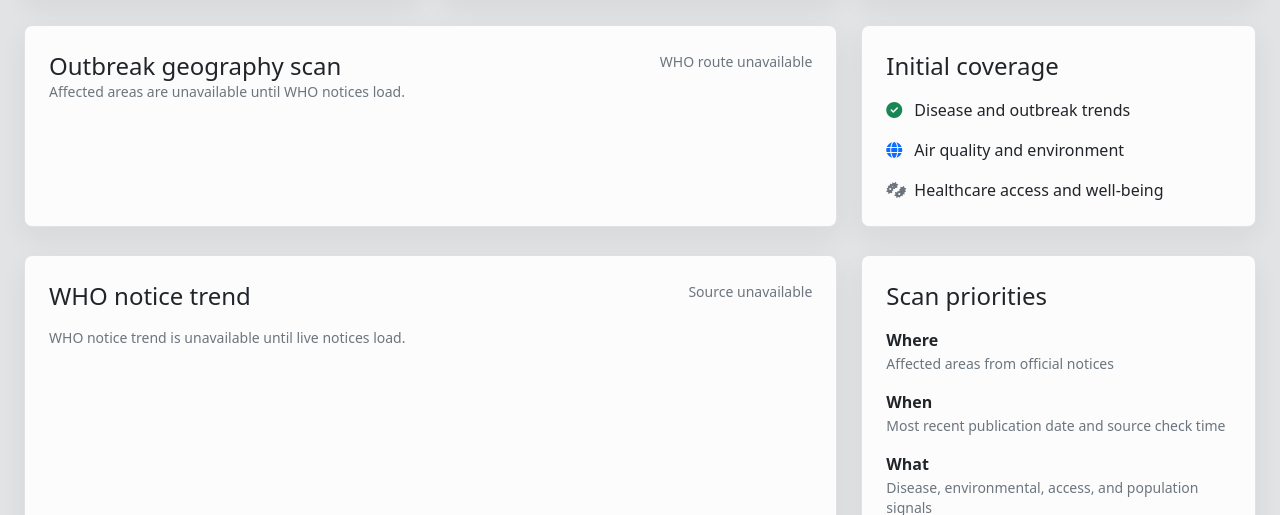
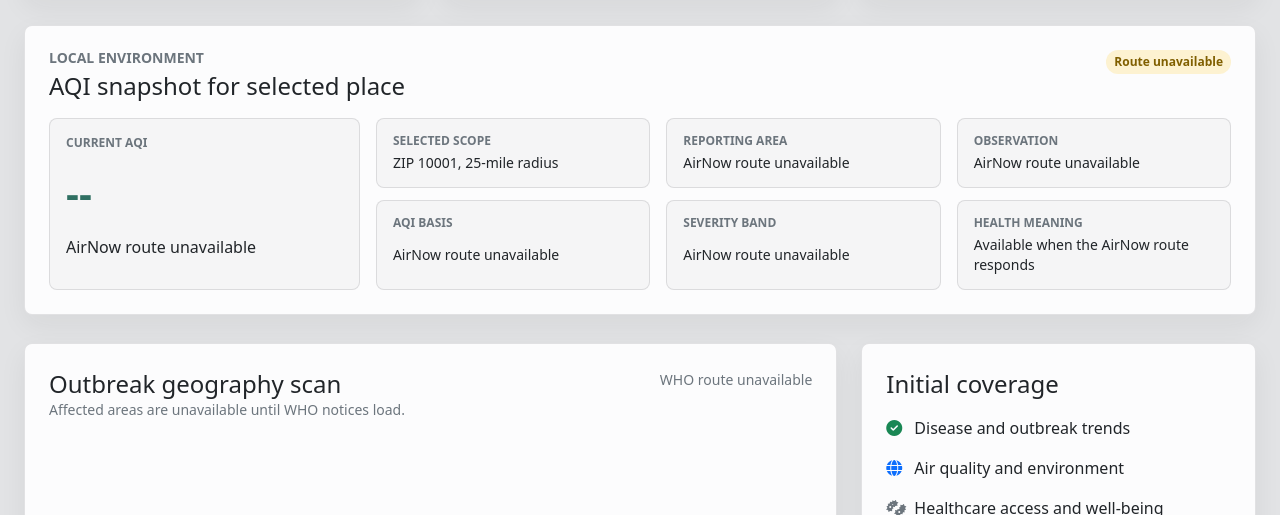
Before and after one commit to jaylamanca94/pulse, a website: page index.html in a window 1280 px wide. Shown: the part 746-1261 px from the top of the page. Drawn offline with nearby package versions, Linux system fonts and the light colour scheme; no server answers.

Commit message:
[codex] Add local AQI snapshot (#6)

```diff
--- a/app.js
+++ b/app.js
@@ -287,6 +287,7 @@ const formatAirNowAreaMatch = (reading, isLive) => {
 const syncAirNowLocationText = () => {
   setText("[data-airnow-source-scope]", getAirNowScope());
   setText("[data-airnow-location-note]", `Showing ${getAirNowScope()}.`);
+  setText("[data-airnow-snapshot-scope]", getAirNowScope());
 };
 
 const setSourceDetail = (sourceKey, detail) => {
@@ -298,6 +299,15 @@ const setSourceDetail = (sourceKey, detail) => {
   }
 
   setText(`[data-${sourceKey}-source-freshness]`, detail.freshness);
+};
+
+const setAirNowSnapshotStatus = (label, isLive) => {
+  const status = document.querySelector("[data-airnow-snapshot-status]");
+  if (!status) return;
+
+  status.textContent = label;
+  status.classList.toggle("is-live", Boolean(isLive));
+  status.classList.toggle("is-warning", !isLive);
 };
 
 const fetchJson = async (url) => {
@@ -605,26 +615,40 @@ const renderAirQuality = (reading, isLive, sourceMeta = {}) => {
   const severityBand = isLive
     ? getAqiSeverityBand(reading.category) || "Severity band unavailable for this AQI category"
     : sourceMeta.severityBand || "Available when live AQI is returned";
+  const observed = isLive
+    ? reading.observedAt || "Observation time unavailable"
+    : sourceMeta.observed || "Waiting for live observations";
+  const areaMatch = sourceMeta.areaMatch || formatAirNowAreaMatch(reading, isLive);
+  const aqiBasis = sourceMeta.aqiBasis || formatAirNowAqiBasis(reading, isLive);
+  const statusLabel = isLive ? "Live" : sourceMeta.statusLabel || "Key needed";
 
   setText("[data-airnow-aqi]", String(reading.aqi));
   setText("[data-airnow-note]", isLive ? `${pollutantLabel} near ${areaLabel}` : reading.category);
   setText("[data-airnow-signal-basis]", isLive ? `Live near ${areaLabel}` : sourceMeta.statusLabel || "Key needed");
-  setText("[data-airnow-source-observed]", isLive
-    ? reading.observedAt || "Observation time unavailable"
-    : sourceMeta.observed || "Waiting for live observations");
-  setText("[data-airnow-area-match]", sourceMeta.areaMatch || formatAirNowAreaMatch(reading, isLive));
-  setText("[data-airnow-aqi-basis]", sourceMeta.aqiBasis || formatAirNowAqiBasis(reading, isLive));
+  setText("[data-airnow-source-observed]", observed);
+  setText("[data-airnow-area-match]", areaMatch);
+  setText("[data-airnow-aqi-basis]", aqiBasis);
   setText("[data-airnow-severity-band]", severityBand);
   setText("[data-airnow-health-guidance]", healthGuidance);
+  setText("[data-airnow-snapshot-aqi]", String(reading.aqi));
+  setText("[data-airnow-snapshot-category]", isLive ? pollutantLabel : reading.category);
+  setText("[data-airnow-snapshot-area]", isLive ? areaLabel : areaMatch);
+  setText("[data-airnow-snapshot-observed]", observed);
+  setText("[data-airnow-snapshot-basis]", aqiBasis);
+  setText("[data-airnow-snapshot-band]", severityBand);
+  setText("[data-airnow-snapshot-health]", healthGuidance);
+  setAirNowSnapshotStatus(statusLabel, isLive);
   setAqiTone("[data-airnow-note]", isLive ? reading.category : "");
   setAqiTone("[data-airnow-severity-band]", isLive ? reading.category : "");
+  setAqiTone("[data-airnow-snapshot-category]", isLive ? reading.category : "");
+  setAqiTone("[data-airnow-snapshot-band]", isLive ? reading.category : "");
   setSourceDetail("airnow", {
     freshness: isLive
       ? joinDetails(formatCheckedAt(sourceMeta.fetchedAt), formatCacheWindow(sourceMeta.cacheSeconds))
       : sourceMeta.freshness || "AirNow API key not configured",
     isLive,
     isWarning: !isLive,
-    status: isLive ? "Live" : sourceMeta.statusLabel || "Key needed"
+    status: statusLabel
   });
 };
 
--- a/index.html
+++ b/index.html
@@ -127,6 +127,49 @@
               </div>
             </article>
           </div>
+        </div>
+      </section>
+
+      <section class="content-surface" aria-labelledby="local-aqi-title">
+        <div class="section-heading">
+          <div>
+            <p class="eyebrow mb-1">Local environment</p>
+            <h2 id="local-aqi-title" class="section-title mb-0">AQI snapshot for selected place</h2>
+          </div>
+          <span class="source-status is-warning" data-airnow-snapshot-status>Key needed</span>
+        </div>
+        <div class="local-snapshot">
+          <div class="snapshot-primary">
+            <span class="snapshot-label">Current AQI</span>
+            <strong data-airnow-snapshot-aqi>--</strong>
+            <span data-airnow-snapshot-category>AirNow API key not configured</span>
+          </div>
+          <dl class="snapshot-grid">
+            <div>
+              <dt>Selected scope</dt>
+              <dd data-airnow-snapshot-scope>ZIP 10001, 25-mile radius</dd>
+            </div>
+            <div>
+              <dt>Reporting area</dt>
+              <dd data-airnow-snapshot-area>Available after AirNow is configured</dd>
+            </div>
+            <div>
+              <dt>Observation</dt>
+              <dd data-airnow-snapshot-observed>Available after AirNow is configured</dd>
+            </div>
+            <div>
+              <dt>AQI basis</dt>
+              <dd data-airnow-snapshot-basis>Available after AirNow is configured</dd>
+            </div>
+            <div>
+              <dt>Severity band</dt>
+              <dd data-airnow-snapshot-band>Available after AirNow is configured</dd>
+            </div>
+            <div>
+              <dt>Health meaning</dt>
+              <dd data-airnow-snapshot-health>Available after AirNow is configured</dd>
+            </div>
+          </dl>
         </div>
       </section>
 
--- a/styles.css
+++ b/styles.css
@@ -298,6 +298,73 @@ body {
   font-weight: 750;
   line-height: 40px;
   margin: 4px 0;
+}
+
+.local-snapshot {
+  display: grid;
+  gap: 16px;
+  grid-template-columns: minmax(180px, 0.8fr) minmax(0, 2.2fr);
+  margin-top: 16px;
+}
+
+.snapshot-primary {
+  background-color: var(--row-bg);
+  border: 1px solid var(--border);
+  border-radius: 8px;
+  display: grid;
+  gap: 4px;
+  min-width: 0;
+  padding: 16px;
+}
+
+.snapshot-primary strong {
+  color: var(--accent);
+  font-size: 40px;
+  line-height: 48px;
+}
+
+.snapshot-primary span {
+  overflow-wrap: anywhere;
+}
+
+.snapshot-label {
+  color: var(--muted);
+  font-size: 12px;
+  font-weight: 700;
+  line-height: 16px;
+  text-transform: uppercase;
+}
+
+.snapshot-grid {
+  display: grid;
+  gap: 12px 16px;
+  grid-template-columns: repeat(3, minmax(0, 1fr));
+  margin: 0;
+}
+
+.snapshot-grid div {
+  background-color: var(--row-bg);
+  border: 1px solid var(--border);
+  border-radius: 8px;
+  display: grid;
+  gap: 4px;
+  min-width: 0;
+  padding: 14px 16px;
+}
+
+.snapshot-grid dt {
+  color: var(--muted);
+  font-size: 12px;
+  font-weight: 700;
+  line-height: 16px;
+  text-transform: uppercase;
+}
+
+.snapshot-grid dd {
+  font-size: 14px;
+  line-height: 20px;
+  margin: 0;
+  overflow-wrap: anywhere;
 }
 
 .trend-grid {
@@ -655,6 +722,14 @@ body {
   .metric-card {
     padding: 16px;
   }
+
+  .local-snapshot {
+    grid-template-columns: 1fr;
+  }
+
+  .snapshot-grid {
+    grid-template-columns: repeat(2, minmax(0, 1fr));
+  }
 }
 
 @media (min-width: 1200px) {
@@ -701,6 +776,10 @@ body {
     gap: 8px;
   }
 
+  .snapshot-grid {
+    grid-template-columns: 1fr;
+  }
+
   .signal-basis {
     grid-template-columns: 1fr;
   }
```
Also changed, not shown: DESIGN-README.md (+1 -0 lines), PRODUCT-README.md (+2 -0 lines), app.test.js (+92 -0 lines), README.md.
